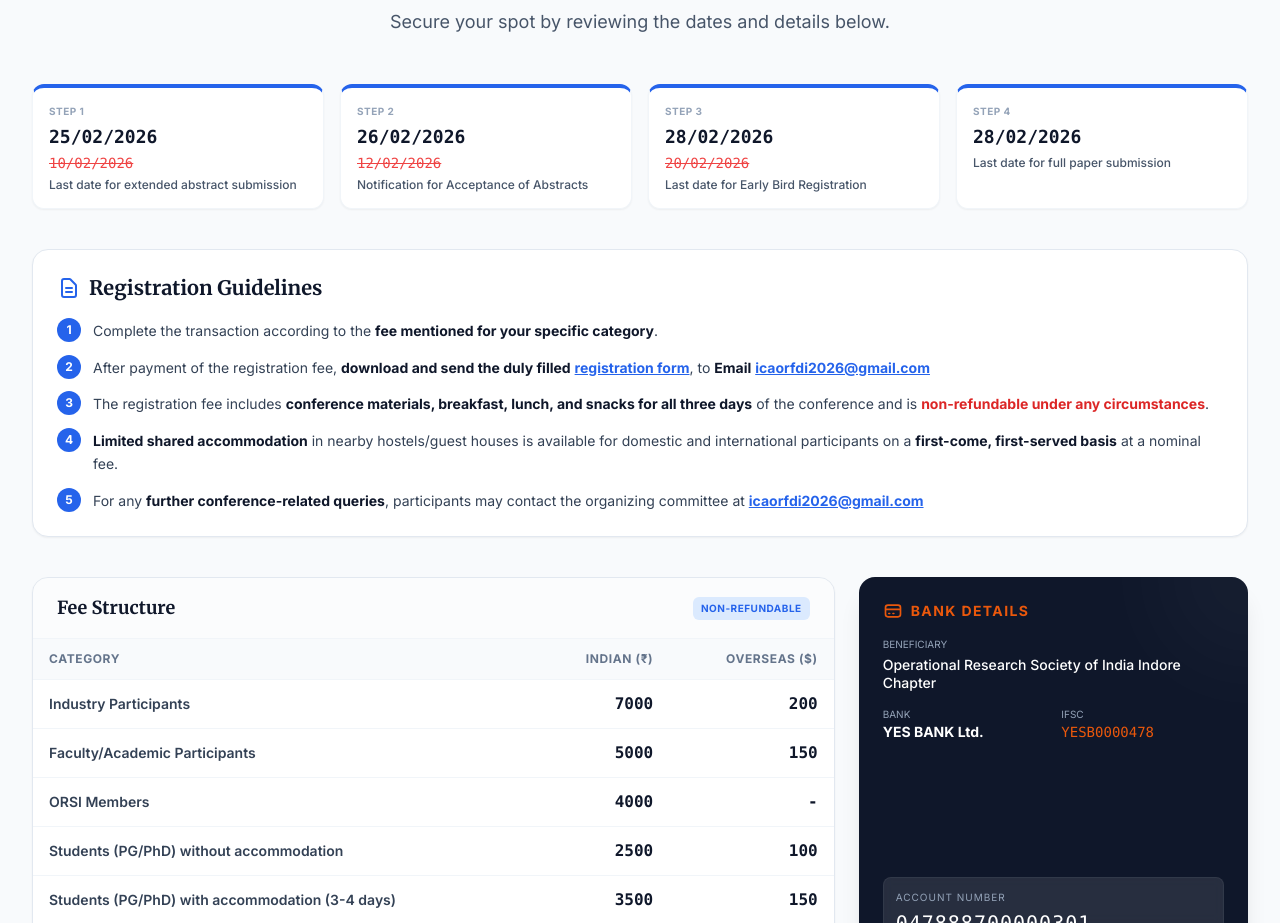
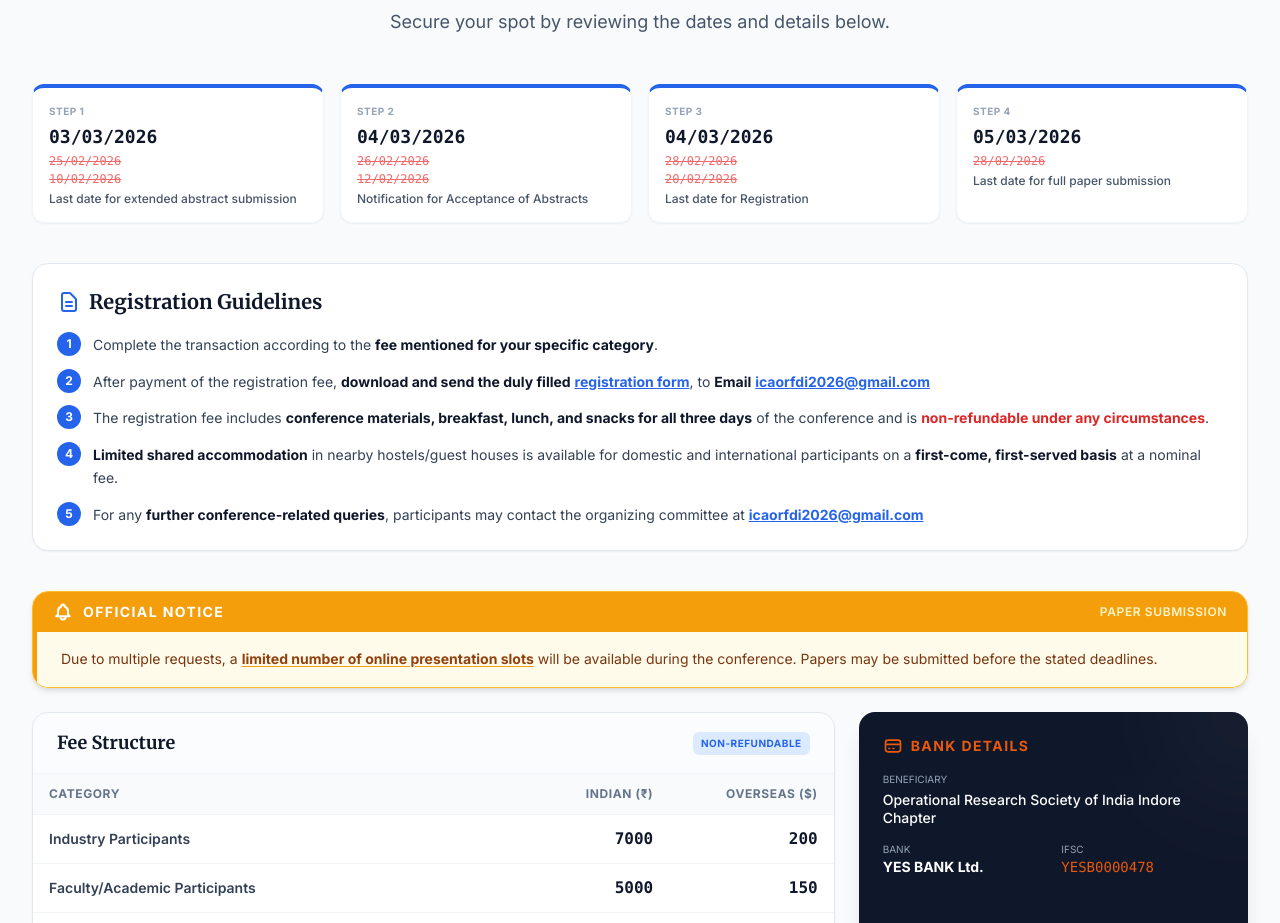
Before and after one commit to vikrantwiz02/ORSI-Conference-2025, a React (Vite) app: page / in a window 1280 px wide. Shown: the part 4052-4975 px from the top of the page. Built offline with nearby package versions, Linux system fonts and the light colour scheme.

Commit message:
feat: update important dates for extended abstract submission and registration

```diff
--- a/components/FAQSection.tsx
+++ b/components/FAQSection.tsx
@@ -50,7 +50,7 @@ const FAQSection: React.FC = () => {
                 <div className="p-5 pt-2 text-slate-600 border-t border-slate-100 leading-relaxed bg-white">
                   {index === 2 ? (
                     <div>
-                      The last date for extended abstract submission is <span className="font-semibold text-govt-navy">22nd February 2026</span> <span className="text-red-500 line-through text-sm">(10th February 2026)</span>. Acceptance notifications will be sent by <span className="font-semibold text-govt-navy">23rd February 2026</span> <span className="text-red-500 line-through text-sm">(12th February 2026)</span>.
+                      The last date for extended abstract submission is <span className="font-semibold text-govt-navy">3rd March 2026</span> <span className="text-red-500 line-through text-sm">(25th February 2026)</span>. Acceptance notifications will be sent by <span className="font-semibold text-govt-navy">4th March 2026</span> <span className="text-red-500 line-through text-sm">(26th February 2026)</span>.
                     </div>
                   ) : (
                     faq.answer
--- a/components/RegistrationSection.tsx
+++ b/components/RegistrationSection.tsx
@@ -26,11 +26,11 @@ const RegistrationSection: React.FC = () => {
                     <div className="text-[10px] font-bold text-slate-400 uppercase tracking-wider mb-1">Step {idx + 1}</div>
                     <div className="text-lg font-mono font-bold text-govt-navy mb-1">
                         {item.date}
-                        {item.oldDate && (
-                            <div className="text-sm text-red-500 line-through font-normal mt-0.5">
-                                {item.oldDate}
+                        {item.oldDates && item.oldDates.map((d: string, i: number) => (
+                            <div key={i} className="text-xs text-red-500 line-through font-normal mt-0.5 opacity-80">
+                                {d}
                             </div>
-                        )}
+                        ))}
                     </div>
                     <div className="text-xs text-slate-600 font-medium leading-tight">{item.label}</div>
                 </div>
@@ -90,6 +90,28 @@ const RegistrationSection: React.FC = () => {
                         </a>
                     </p>
                 </div>
+            </div>
+        </div>
+
+        {/* Official Notice */}
+        <div className="mb-6 rounded-2xl overflow-hidden border border-amber-400 shadow-md">
+            {/* Notice Header */}
+            <div className="bg-amber-500 px-5 py-2.5 flex items-center justify-between gap-3">
+                <div className="flex items-center gap-2.5">
+                    <svg xmlns="http://www.w3.org/2000/svg" className="h-5 w-5 text-white flex-shrink-0" fill="none" viewBox="0 0 24 24" stroke="currentColor">
+                        <path strokeLinecap="round" strokeLinejoin="round" strokeWidth={2.5} d="M15 17h5l-1.405-1.405A2.032 2.032 0 0118 14.158V11a6.002 6.002 0 00-4-5.659V5a2 2 0 10-4 0v.341C7.67 6.165 6 8.388 6 11v3.159c0 .538-.214 1.055-.595 1.436L4 17h5m6 0v1a3 3 0 11-6 0v-1m6 0H9" />
+                    </svg>
+                    <span className="text-white font-black text-sm uppercase tracking-widest">Official Notice</span>
+                </div>
+                <span className="text-amber-100 text-xs font-semibold uppercase tracking-wider">Paper Submission</span>
+            </div>
+            {/* Notice Body */}
+            <div className="bg-amber-50 px-6 py-4 border-l-4 border-amber-500">
+                <p className="text-sm text-amber-900 leading-relaxed">
+                    Due to multiple requests, a{' '}
+                    <strong className="font-bold text-amber-800 underline underline-offset-2 decoration-amber-500">limited number of online presentation slots</strong>{' '}
+                    will be available during the conference. Papers may be submitted before the stated deadlines.
+                </p>
             </div>
         </div>
 
--- a/components/TermsOfServiceSection.tsx
+++ b/components/TermsOfServiceSection.tsx
@@ -139,12 +139,6 @@ const TermsOfServicePage: React.FC<TermsOfServicePageProps> = ({ onClose, onPriv
                 <li>Payments via NEFT/RTGS to the designated bank account.</li>
                 <li>Proof of payment required for confirmation.</li>
             </ul>
-            <SubHeading>6.2 Refund Policy</SubHeading>
-            <ul className="list-disc pl-5 space-y-1 marker:text-red-500">
-                <li>Early bird fees are non-refundable after the deadline.</li>
-                <li>Full refunds within 30 days if conference is canceled by organizers.</li>
-                <li>No refunds for participant withdrawal.</li>
-            </ul>
         </SectionCard>
 
         {/* Section 7, 8, 9: Policies Group */}
--- a/constants.ts
+++ b/constants.ts
@@ -250,10 +250,10 @@ export const ORSI_COUNCIL_MEMBERS = [
 ];
 
 export const IMPORTANT_DATES = [
-  { label: "Last date for extended abstract submission", date: "25/02/2026", oldDate: "10/02/2026" },
-  { label: "Notification for Acceptance of Abstracts", date: "26/02/2026", oldDate: "12/02/2026" },
-  { label: "Last date for Early Bird Registration", date: "28/02/2026", oldDate: "20/02/2026" },
-  { label: "Last date for full paper submission", date: "28/02/2026" }
+  { label: "Last date for extended abstract submission", date: "03/03/2026", oldDates: ["25/02/2026", "10/02/2026"] },
+  { label: "Notification for Acceptance of Abstracts", date: "04/03/2026", oldDates: ["26/02/2026", "12/02/2026"] },
+  { label: "Last date for Registration", date: "04/03/2026", oldDates: ["28/02/2026", "20/02/2026"] },
+  { label: "Last date for full paper submission", date: "05/03/2026", oldDates: ["28/02/2026"] }
 ];
 
 export const REGISTRATION_FEES = [
@@ -289,7 +289,7 @@ export const FAQS = [
   },
   {
     question: "What is the deadline for abstract submission?",
-    answer: "The last date for extended abstract submission is 22nd February 2026. Acceptance notifications will be sent by 23rd February 2026."
+    answer: "The last date for extended abstract submission is 3rd March 2026. Acceptance notifications will be sent by 4th March 2026."
   },
   {
     question: "Will the conference proceedings be published?",
```
Also changed, not shown: 1 other file (tests, documents, lock files or other folders).
